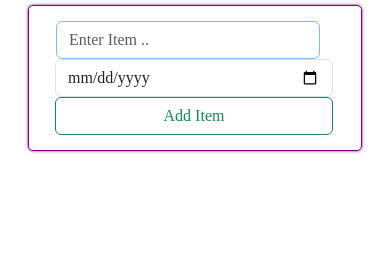
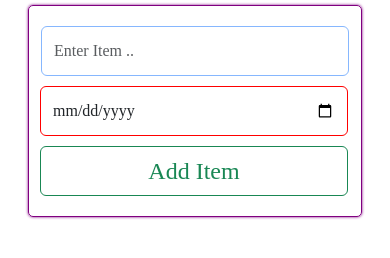
Before and after one commit to ChintuDash/TodoApp, a plain HTML site: page index.html in a window 390 px wide. Shown: the part 52-310 px from the top of the page. Drawn offline with nearby package versions, Linux system fonts and the light colour scheme.

Commit message:
fixed input width

```diff
--- a/style.css
+++ b/style.css
@@ -17,11 +17,14 @@
         }
         input[type="text"]{
             text-transform:capitalize;
-            width:95%;
+            border:1px solid red;
+        }
+        input[type="date"]{
+            border:1px solid red;
         }
         input{
-            border:none;
-            outline:none;
+           height:50px;
+           font-size:1.5rem;
         }
         /* input[type="date"]::-webkit-datetime-edit{
             display:none;
@@ -43,6 +46,10 @@
         .form-control:focus{
             box-shadow:none;
         }
+        .btn{
+            height:50px;
+            font-size:1.5rem;
+        }
     .input-section{
         display:flex;
         align-items:center;
@@ -54,3 +61,22 @@
         height:60vh;
         overflow-y: auto;
     }
+
+    @media (max-width:480px){
+        input{
+            margin-bottom:10px;
+            height:50px;
+        }
+        .input-group{
+            padding:20px 0;
+        }
+    }
+    @media (min-width:481px) and (max-width:1024px){
+        input{
+            margin-bottom:10px;
+            height:50px;
+        }
+          .input-group{
+            padding:25px 0;
+        }
+    }
```
